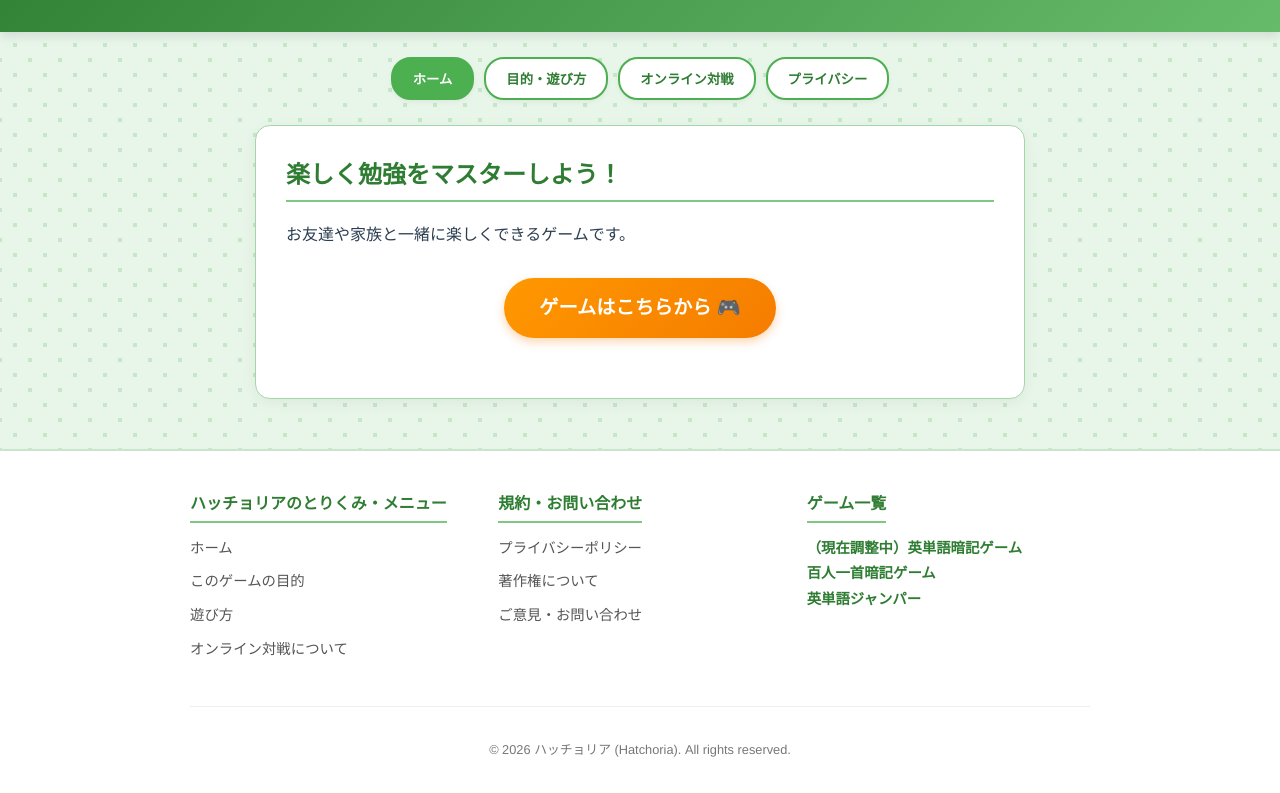
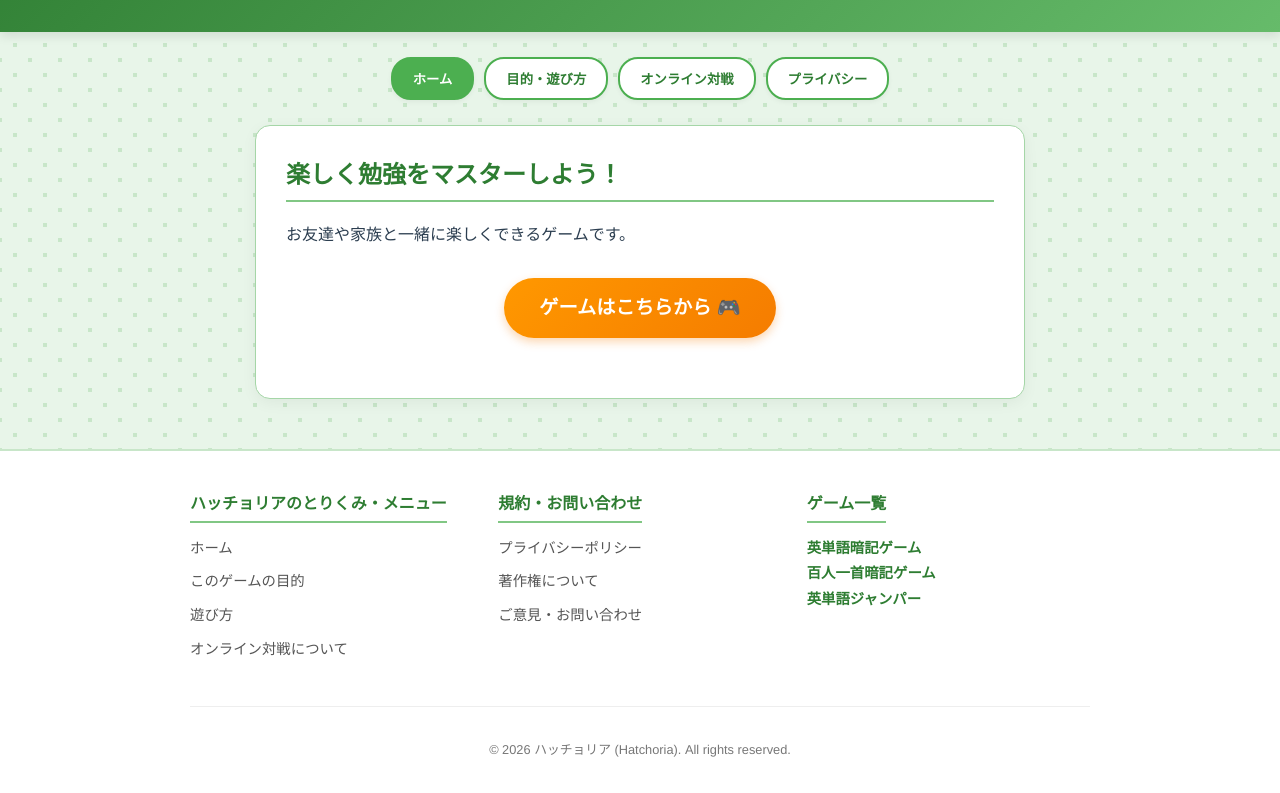
Before and after one commit to SatoHaruya/-, a plain HTML site: page index.html in a window 1280 px wide. Shown: the part 150-943 px from the top of the page. Drawn offline with Linux system fonts and the light colour scheme.

Commit message:
Update link text for English word memorization game

```diff
--- a/index.html
+++ b/index.html
@@ -365,7 +365,7 @@
                 <ul class="footer-links">
                     <li>
                         <a href="https://hedgebirdcat.github.io/Hatchoria/" target="_blank" rel="noopener noreferrer" style="font-weight: bold; color: var(--primary-color);">
-                            （現在調整中）英単語暗記ゲーム
+                            英単語暗記ゲーム
                         </a>
                        <br>
                         <a href="https://haruyasato.github.io/necks/" target="_blank" rel="noopener noreferrer" style="font-weight: bold; color: var(--primary-color);">
```
